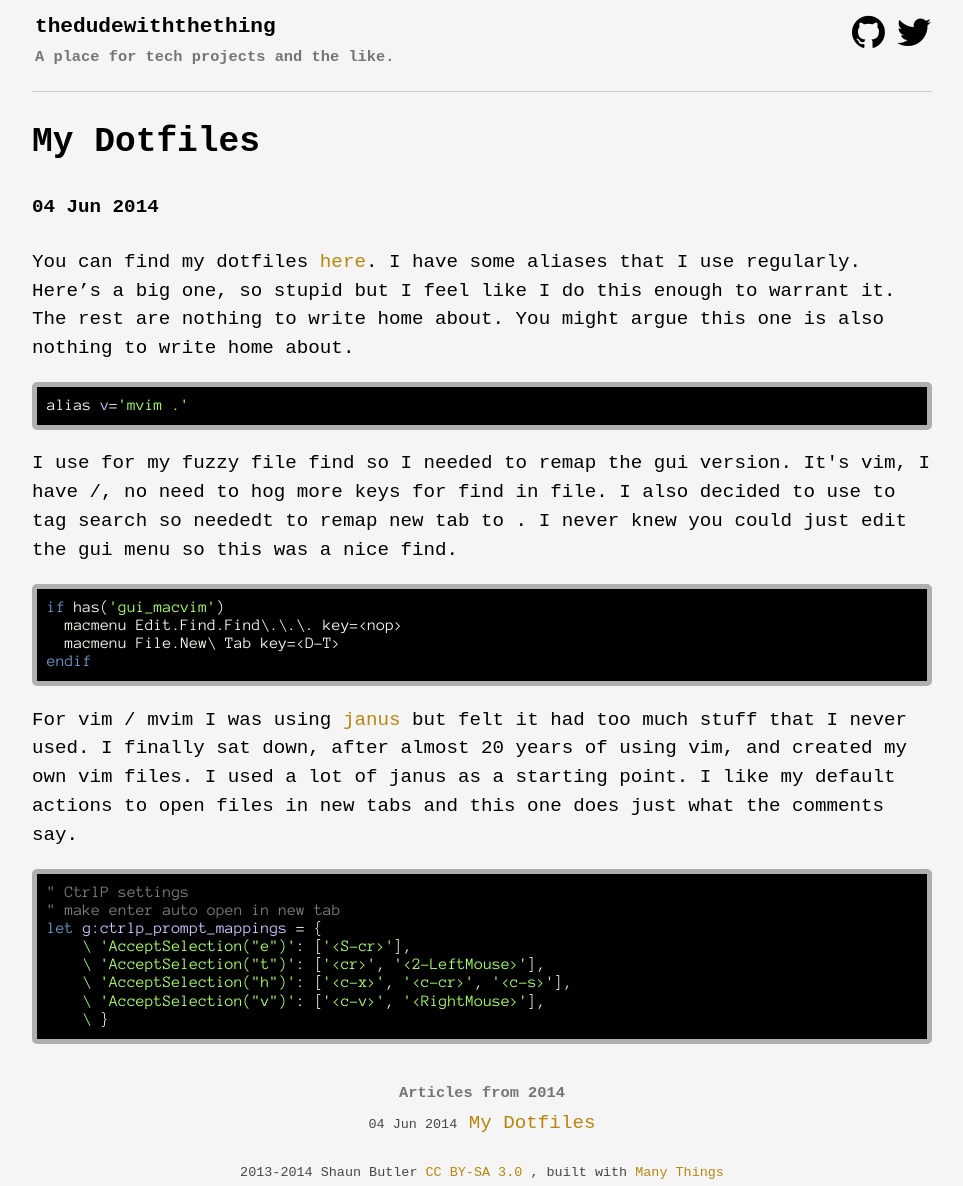
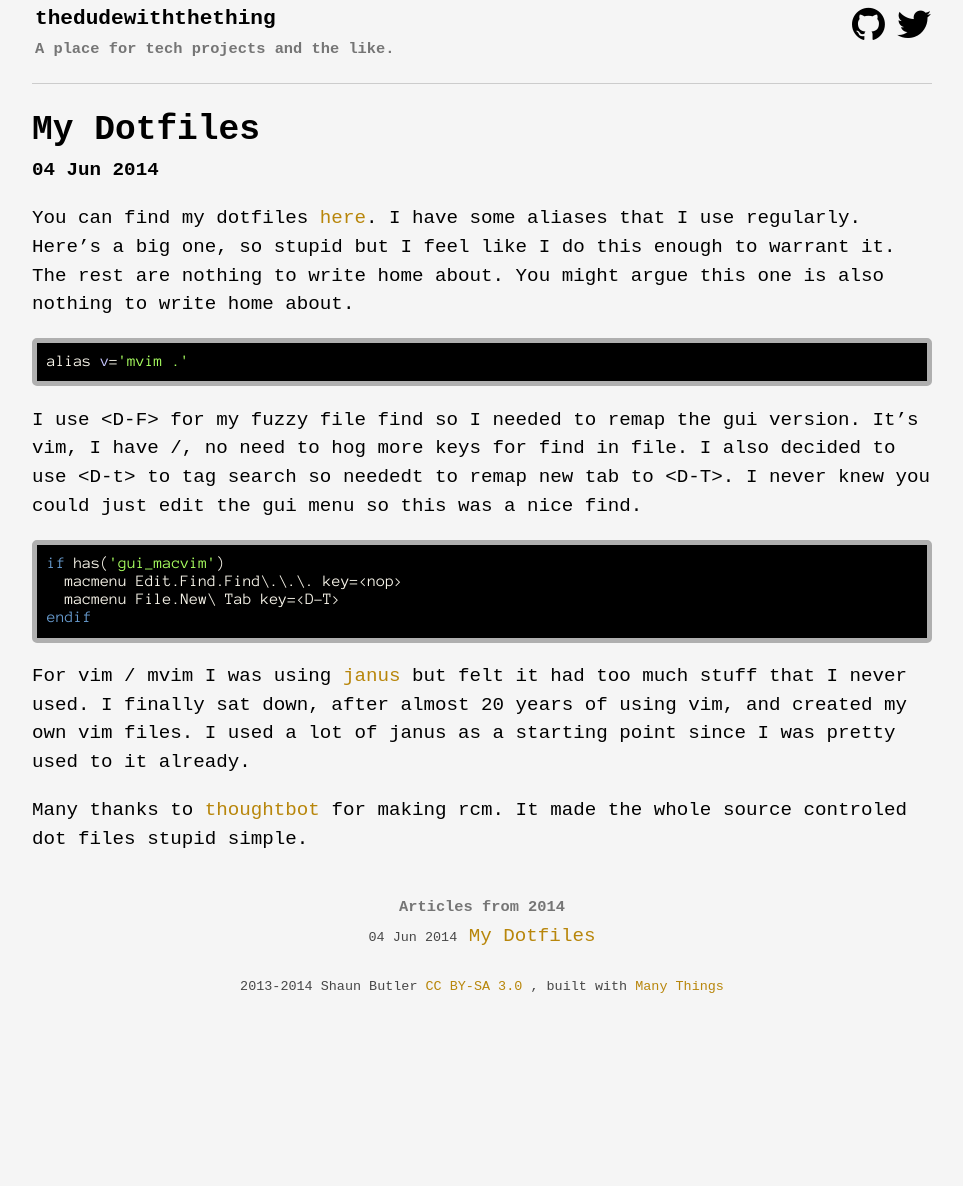
Before and after one commit to TheDudeWithTheThing/thedudewiththething.github.io, a Jekyll site: the page built from _posts/2014-06-04-my-dotfiles.md, in a window 1280 px wide. Shown: the whole page, without its empty margins (158-1121 px from the left). Built offline with Jekyll 4.4.1, drawn with Linux system fonts in a browser that asks for light colours; some web fonts are replaced; Markdown is read by kramdown in place of the engine named in the settings; comment, search, counter and statistics services are not loaded; after the commit the page ends 1000 px from its top, so only the background shows below that.

Commit message:
commit site scss
* finish first post

````diff
--- a/_posts/2014-06-04-my-dotfiles.md
+++ b/_posts/2014-06-04-my-dotfiles.md
@@ -12,7 +12,7 @@ You can find my dotfiles [here](https://github.com/TheDudeWithTheThing/dotfiles.
 alias v='mvim .'
 ```
 
-I use <D-F> for my fuzzy file find so I needed to remap the gui version. It's vim, I have /, no need to hog more keys for find in file. I also decided to use <D-t> to tag search so neededt to remap new tab to <D-T>. I never knew you could just edit the gui menu so this was a nice find.
+I use &lt;D-F> for my fuzzy file find so I needed to remap the gui version. It's vim, I have /, no need to hog more keys for find in file. I also decided to use &lt;D-t&gt; to tag search so neededt to remap new tab to &lt;D-T&gt;. I never knew you could just edit the gui menu so this was a nice find.
 
 ```vim
 if has('gui_macvim')
@@ -21,16 +21,6 @@ if has('gui_macvim')
 endif
 ```
 
-For vim / mvim I was using [janus](https://github.com/carlhuda/janus) but felt it had too much stuff that I never used. I finally sat down, after almost 20 years of using vim, and created my own vim files. I used a lot of janus as a starting point. I like my default actions to open files in new tabs and this one does just what the comments say.
+For vim / mvim I was using [janus](https://github.com/carlhuda/janus) but felt it had too much stuff that I never used. I finally sat down, after almost 20 years of using vim, and created my own vim files. I used a lot of janus as a starting point since I was pretty used to it already.
 
-
-```vim
-" CtrlP settings
-" make enter auto open in new tab
-let g:ctrlp_prompt_mappings = {
-    \ 'AcceptSelection("e")': ['<S-cr>'],
-    \ 'AcceptSelection("t")': ['<cr>', '<2-LeftMouse>'],
-    \ 'AcceptSelection("h")': ['<c-x>', '<c-cr>', '<c-s>'],
-    \ 'AcceptSelection("v")': ['<c-v>', '<RightMouse>'],
-    \ }
-```
+Many thanks to [thoughtbot](http://robots.thoughtbot.com/rcm-for-rc-files-in-dotfiles-repos) for making rcm. It made the whole source controled dot files stupid simple.
--- a/stylesheets/site.css
+++ b/stylesheets/site.css
@@ -4,7 +4,7 @@ body {
   line-height: 1.5;
   color: black;
   background-color: whitesmoke;
-  margin: 0 5; }
+  margin: 0; }
 
 .content {
   padding: 0 5%;
@@ -23,6 +23,9 @@ article, aside, details, figcaption, figure, footer, hgroup, header, main, nav,
     color: #757575;
     padding: 0;
     margin: 3px; }
+  article h4, aside h4, details h4, figcaption h4, figure h4, footer h4, hgroup h4, header h4, main h4, nav h4, section h4, summary h4 {
+    padding: 0;
+    margin: 0; }
 
 header h1 {
   font-weight: bold;
@@ -35,7 +38,7 @@ header a {
 
 h1 {
   font-size: 1.8em;
-  margin: 0.67em 0; }
+  margin: 0 0; }
 
 h2 {
   font-size: 1.5em;
````
Also changed, not shown: src/scss/site.scss (added, +175 -0 lines).
